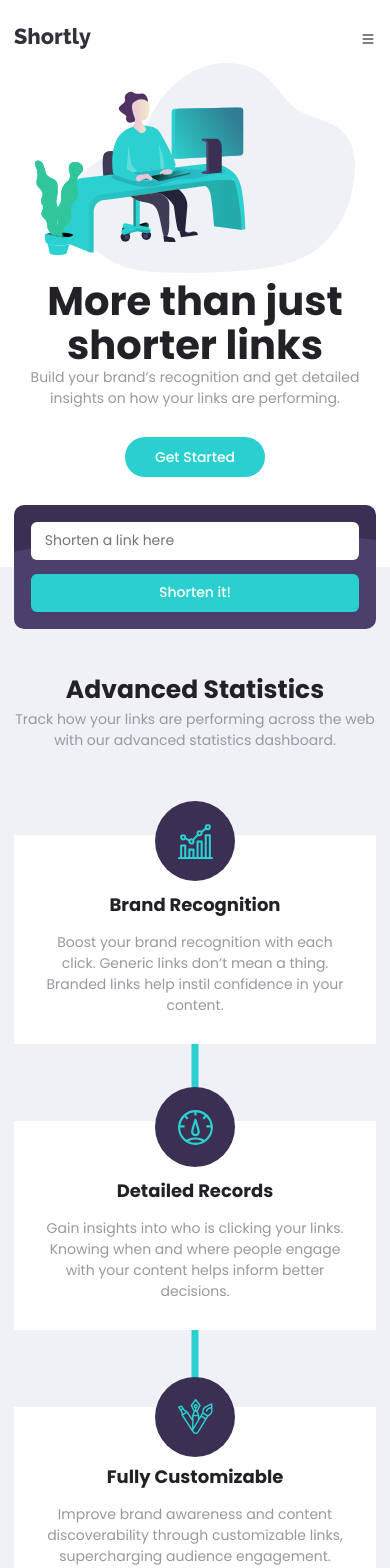
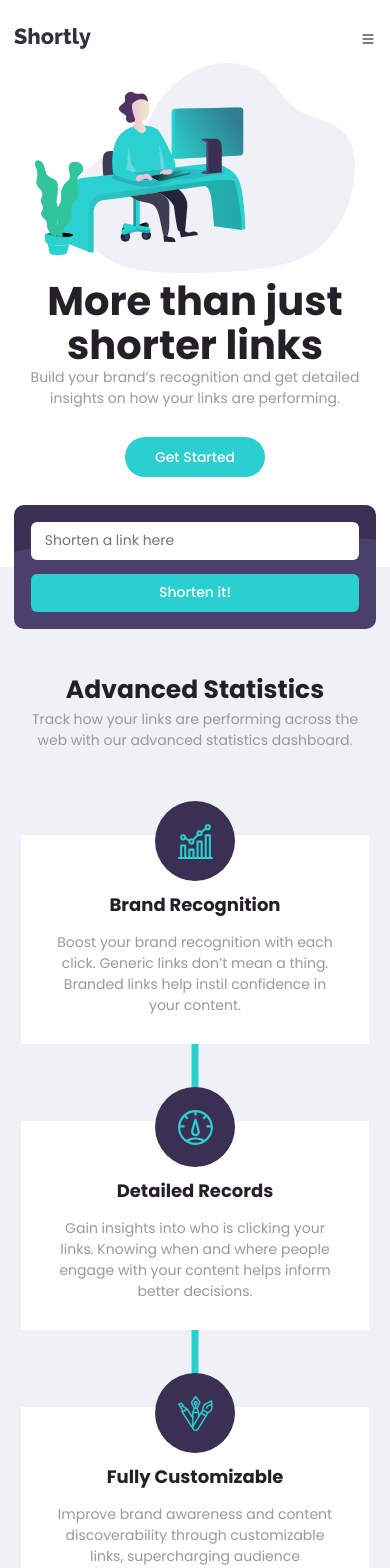
Before and after one commit to chalobonDen/URL-shortening-API-landing-page-challenge-hub, a React (Create React App) app: page / in a window 390 px wide. Shown: the top 1568 px of the page. Built offline with nearby package versions, Linux system fonts and the light colour scheme.

Commit message:
edit css in content component

```diff
--- a/src/components/Content/Content.css
+++ b/src/components/Content/Content.css
@@ -75,7 +75,7 @@
 
 @media screen and (max-width: 414px) {
   .sub-content {
-    margin: 0 1rem;
+    margin: 0 1.5rem;
     padding: 2rem 0;
     width: fit-content;
     height: fit-content;
@@ -86,7 +86,7 @@
 
   .detail {
     flex-direction: column;
-    margin: 3rem 1rem;
+    margin: 3rem 1.5rem;
     text-align: center;
   }
   .sub-content header {
--- a/src/components/Content/Content.js
+++ b/src/components/Content/Content.js
@@ -1,9 +1,6 @@
 import React from 'react';
 import './Content.css';
 import Detail from './Detail';
-import recognition from '../../images/icon-brand-recognition.svg';
-import records from '../../images/icon-detailed-records.svg';
-import customizable from '../../images/icon-fully-customizable.svg';
 
 const Content = () => {
   return (
```
